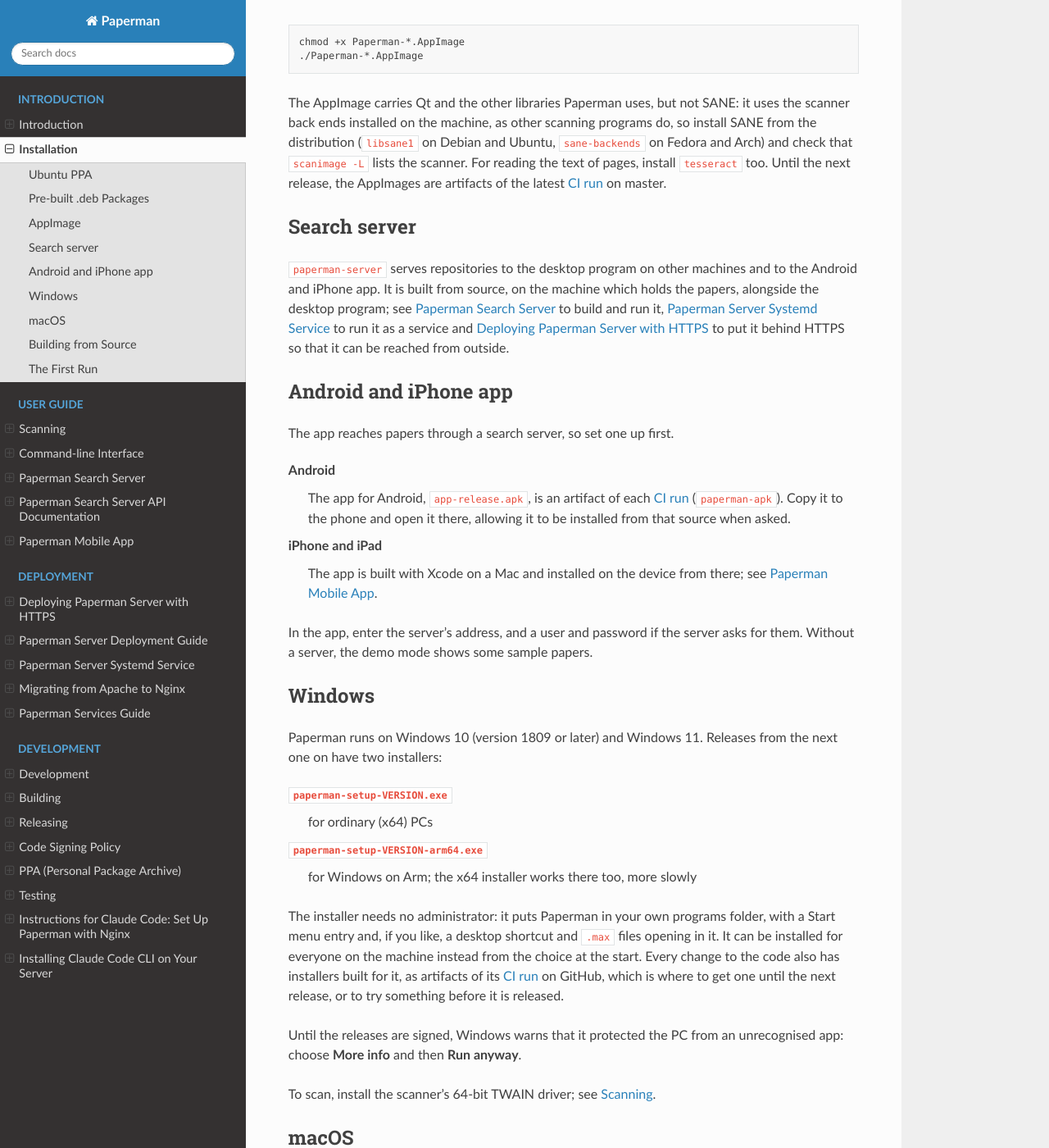
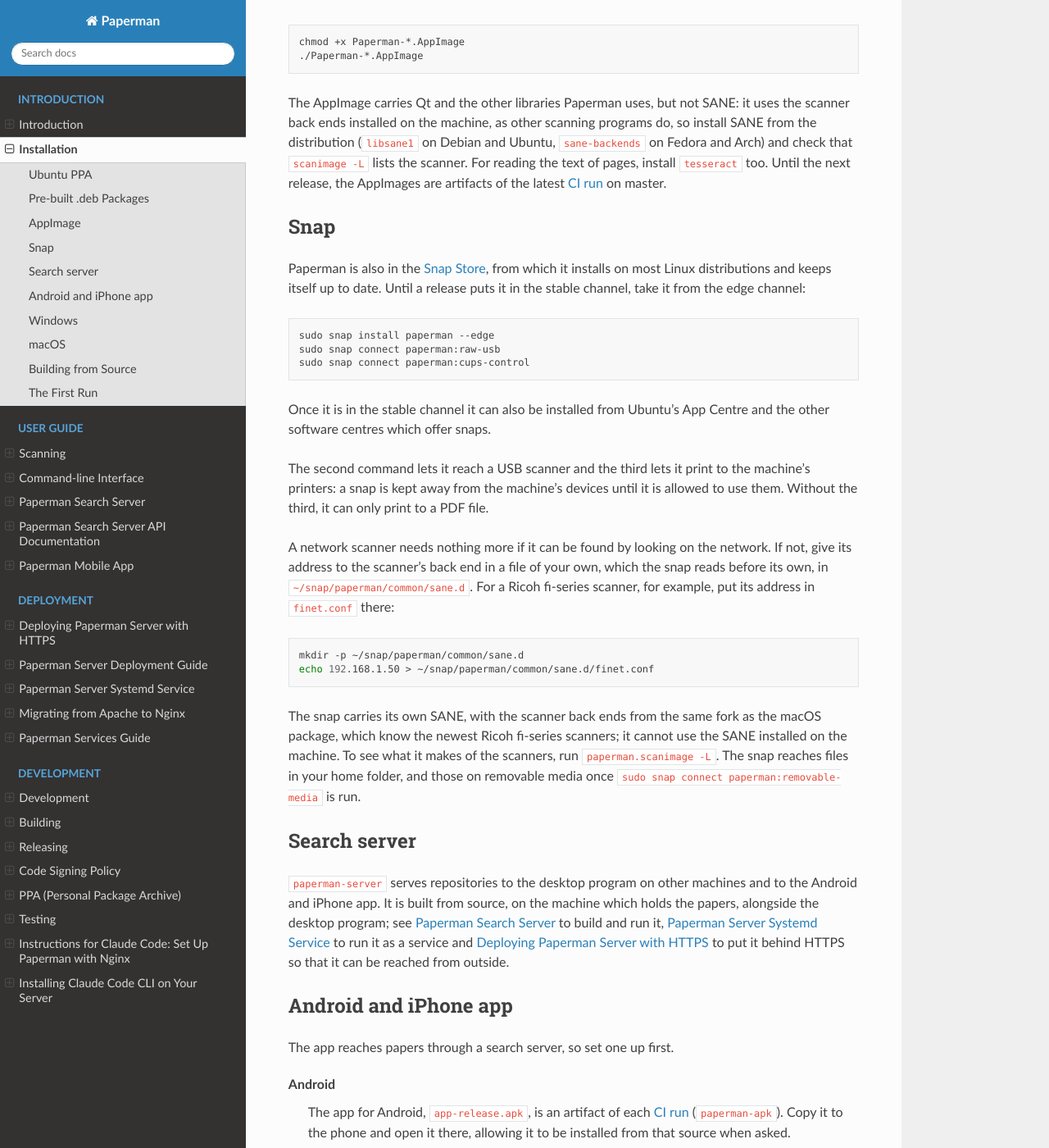
Before and after one commit to sjg20/paperman, a Sphinx documentation site: the page built from doc/install.rst, in a window 1280 px wide and 1400 px high, scrolled down 1001 px. Shown: the whole window at 82% size. Built offline with Sphinx 7.4.7 and the Read the Docs theme 3.1.0, drawn with Linux system fonts in a browser that asks for light colours.

Commit message:
build: Build a snap
Paperman comes as a .deb and an AppImage, neither of which keeps
itself up to date, nor is found in the software centres which Ubuntu
and other distributions offer, which look for snaps.

Add snap/snapcraft.yaml, which builds Paperman as a strictly confined
snap. Qt 6 comes from KDE's runtime, through the kde-neon-6 extension;
Poppler with its Qt 6 bindings is built as a part, since the runtime
has none, and PoDoFo and tesseract come from Ubuntu 24.04.

A strictly confined snap cannot load the machine's SANE back ends, so
it carries its own, as the Mac package does: those for document
scanners from the fork which knows the newest Ricoh scanners, the
commonest flatbed and multi-function ones, and eSCL, with dll.conf
listing just those. The fork's pixma back end does not link, so it is
left out. Add QScanner::useSaneIn(), which useBundledSane() now calls,
and have paperman point libsane at the snap's back ends and
configuration when it runs as a snap, after any of the user's own in
~/snap/paperman/common/sane.d, such as the address of a network scanner
which does not answer the search for it. A USB scanner is reached
through the raw-usb interface, and the machine's printers through
cups-control, which the user connects; the snap also offers scanimage,
to see what its SANE makes of the scanners.

Build it in CI and for a release, on an x86 and an Arm runner, adding it
to the release, and publishing it to the Snap Store once the repository
has the store's credentials.

Co-developed-by: Claude Opus 5.5 (1M context) <noreply@anthropic.com>
Claude-Session: https://claude.ai/code/session_01BxfLL7T8McSpFMMxYekitE

```diff
--- a/doc/install.rst
+++ b/doc/install.rst
@@ -55,6 +55,46 @@ and check that ``scanimage -L`` lists the scanner. For reading the text
 of pages, install ``tesseract`` too. Until the next release, the
 AppImages are artifacts of the latest `CI run
 <https://github.com/sjg20/paperman/actions/workflows/ci.yml>`_ on master.
+
+Snap
+----
+
+Paperman is also in the `Snap Store <https://snapcraft.io/paperman>`_,
+from which it installs on most Linux distributions and keeps itself up
+to date. Until a release puts it in the stable channel, take it from the
+edge channel:
+
+.. code:: bash
+
+   sudo snap install paperman --edge
+   sudo snap connect paperman:raw-usb
+   sudo snap connect paperman:cups-control
+
+Once it is in the stable channel it can also be installed from Ubuntu's
+App Centre and the other software centres which offer snaps.
+
+The second command lets it reach a USB scanner and the third lets it
+print to the machine's printers: a snap is kept away from the machine's
+devices until it is allowed to use them. Without the third, it can only
+print to a PDF file.
+
+A network scanner needs nothing more if it can be found by looking on
+the network. If not, give its address to the scanner's back end in a
+file of your own, which the snap reads before its own, in
+``~/snap/paperman/common/sane.d``. For a Ricoh fi-series scanner, for
+example, put its address in ``finet.conf`` there:
+
+.. code:: bash
+
+   mkdir -p ~/snap/paperman/common/sane.d
+   echo 192.168.1.50 > ~/snap/paperman/common/sane.d/finet.conf
+
+The snap carries its own SANE, with the scanner back ends from the same
+fork as the macOS package, which know the newest Ricoh fi-series
+scanners; it cannot use the SANE installed on the machine. To see what it
+makes of the scanners, run ``paperman.scanimage -L``. The snap reaches
+files in your home folder, and those on removable media once
+``sudo snap connect paperman:removable-media`` is run.
 
 Search server
 -------------
```
Also changed, not shown: README.md (+10 -5 lines), doc/build.rst (+18 -0 lines), doc/releasing.rst (+26 -2 lines), 7 other files.
